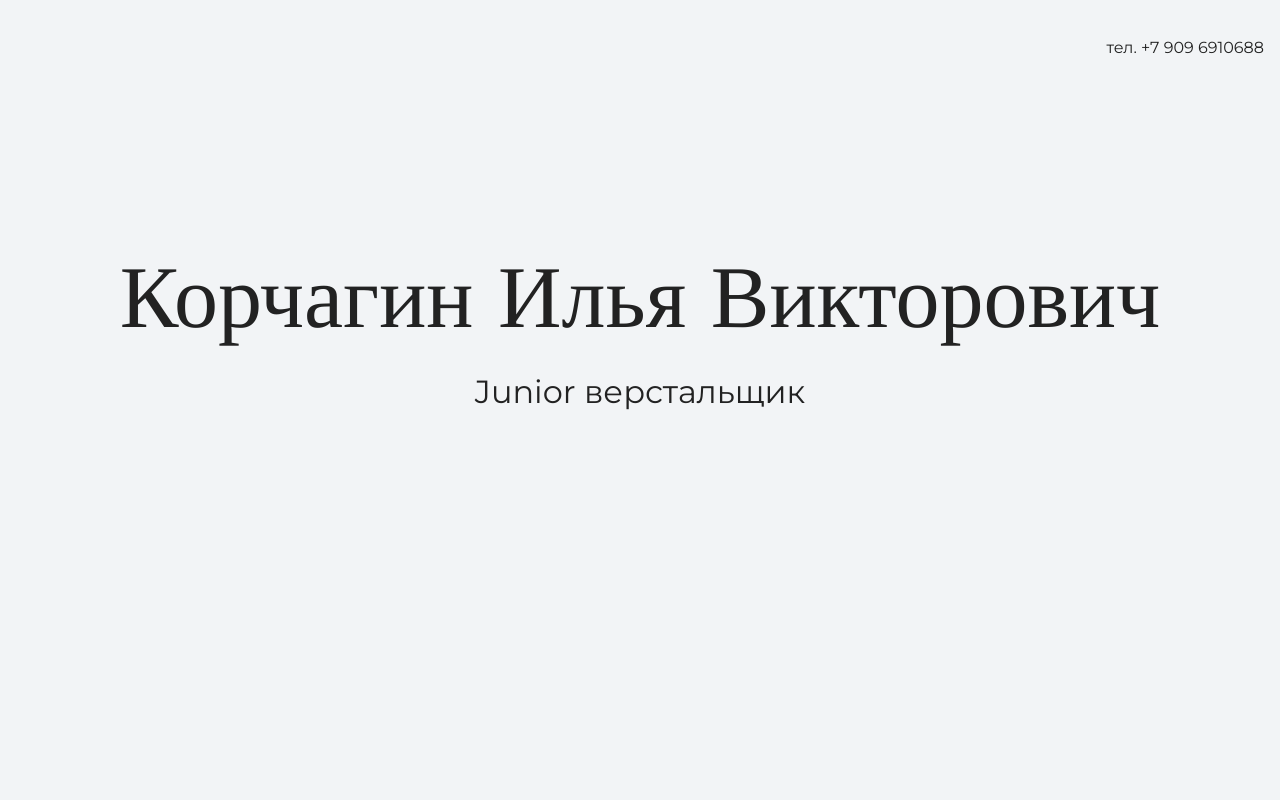
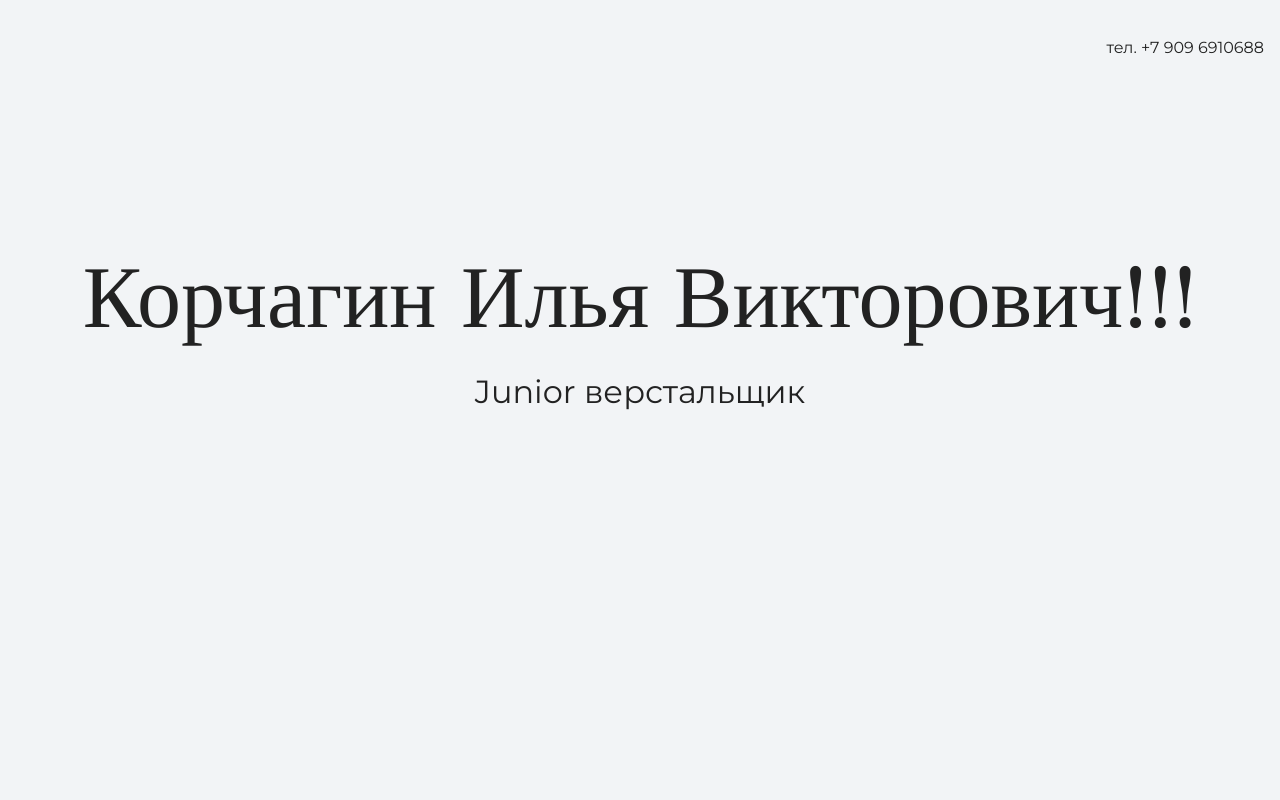
Before and after one commit to IL1987/my-site, a plain HTML site: page index.html in a window 1280 px wide. Shown: the top 800 px of the page. Drawn offline with nearby package versions, Linux system fonts and the light colour scheme.

Commit message:
меняет текст на главной странице

```diff
--- a/index.html
+++ b/index.html
@@ -16,7 +16,7 @@
 
     <section class="hero-image">
 	<div class="container">
-      <h1 class="heading">Корчагин Илья Викторович</h1>
+      <h1 class="heading">Корчагин Илья Викторович!!!</h1>
       <p>Junior верстальщик</p>
 	</div>
     </section>
```
